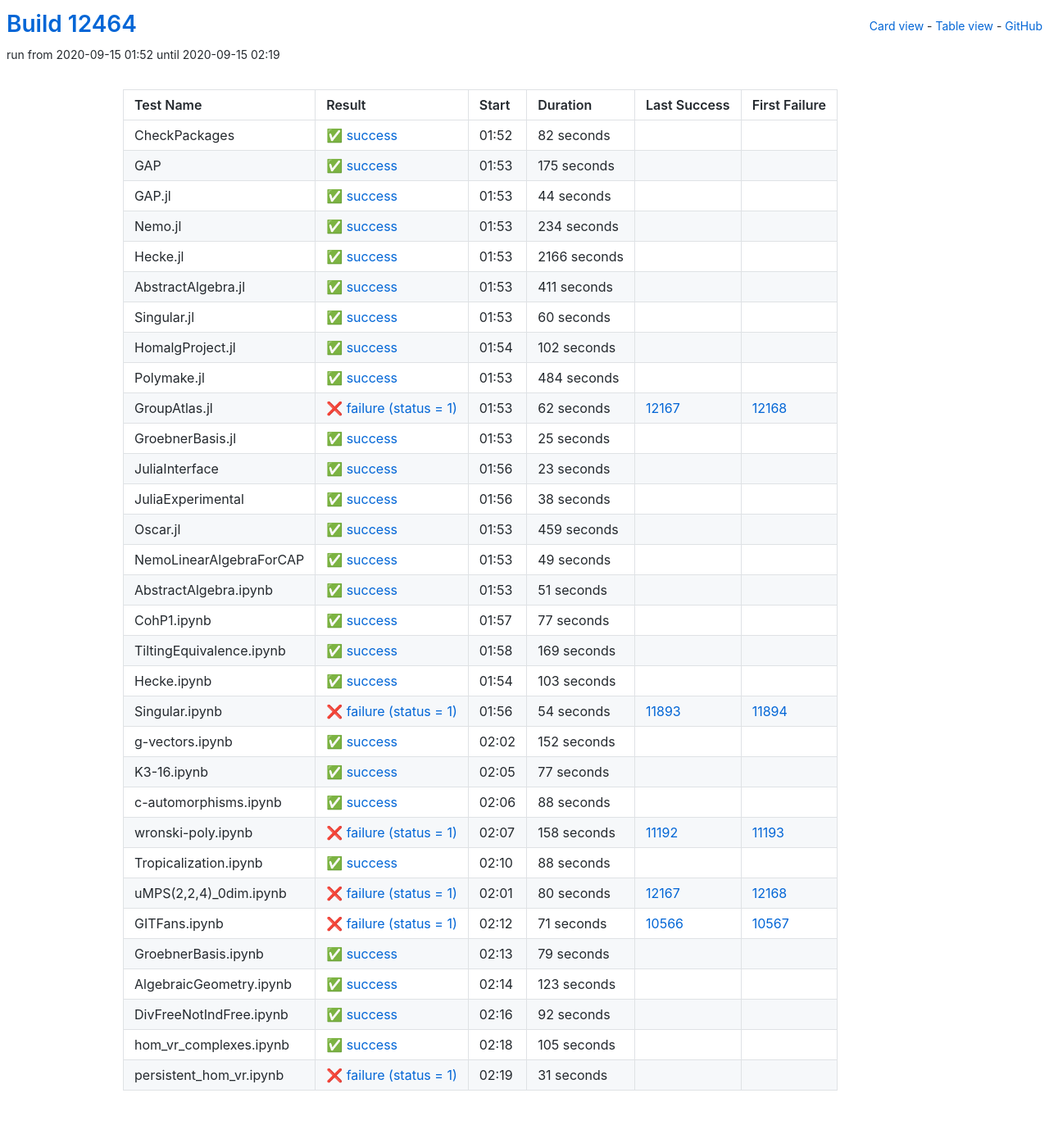
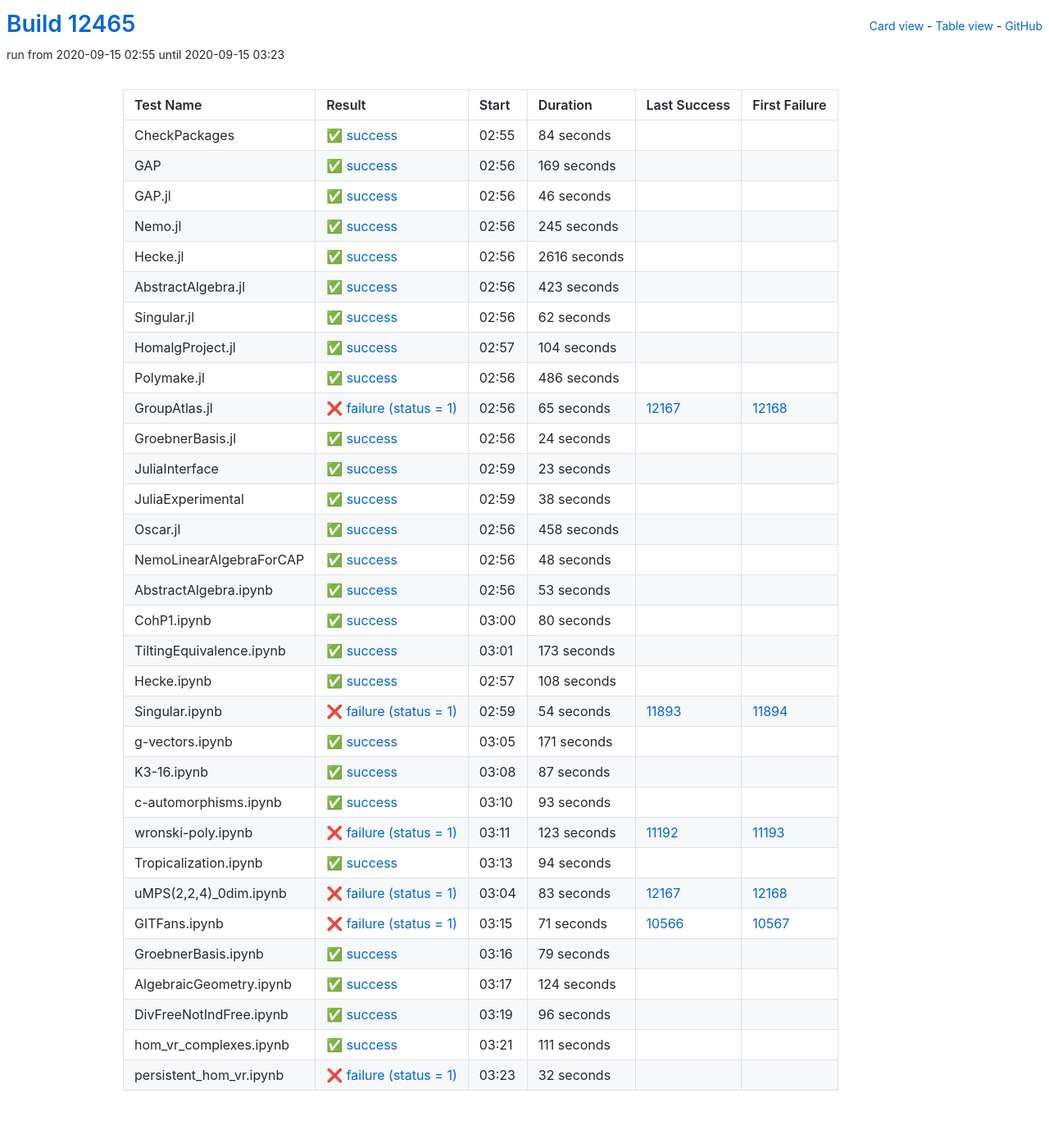
Before and after one commit to oscar-system/oscar-ci-status, a Jekyll site: the page built from table.html, in a window 1280 px wide. Shown: the whole page at 82% size. Built offline with Jekyll 4.4.1, drawn with Linux system fonts in a browser that asks for light colours.

Commit message:
Build #12465

```diff
--- a/_data/ci.yml
+++ b/_data/ci.yml
@@ -1,6 +1,6 @@
 ---
-build: 12464
-build_url: https://oscarci.mathematik.uni-kl.de/job/oscar/12464/
+build: 12465
+build_url: https://oscarci.mathematik.uni-kl.de/job/oscar/12465/
 job: oscar
 organization: oscar-system
 repo: oscar-ci-status
@@ -8,140 +8,140 @@
 tests:
 - name: CheckPackages
   id: checkpackages
-  log: https://oscarci.mathematik.uni-kl.de/job/oscar/12464/artifact/logs/build-12464/CheckPackages.log
-  start: 2020-09-15 01:52
+  log: https://oscarci.mathematik.uni-kl.de/job/oscar/12465/artifact/logs/build-12465/CheckPackages.log
+  start: 2020-09-15 02:55
   success: true
   exitcode: 0
   status: success
-  duration: 82
+  duration: 84
   last_success: false
   last_success_url:
   first_failure: false
   first_failure_url:
 - name: GAP
   id: gap
-  log: https://oscarci.mathematik.uni-kl.de/job/oscar/12464/artifact/logs/build-12464/GAP.log
-  start: 2020-09-15 01:53
+  log: https://oscarci.mathematik.uni-kl.de/job/oscar/12465/artifact/logs/build-12465/GAP.log
+  start: 2020-09-15 02:56
   success: true
   exitcode: 0
   status: success
-  duration: 175
+  duration: 169
   last_success: false
   last_success_url:
   first_failure: false
   first_failure_url:
 - name: GAP.jl
   id: gap-jl
-  log: https://oscarci.mathematik.uni-kl.de/job/oscar/12464/artifact/logs/build-12464/GAP.jl.log
-  start: 2020-09-15 01:53
+  log: https://oscarci.mathematik.uni-kl.de/job/oscar/12465/artifact/logs/build-12465/GAP.jl.log
+  start: 2020-09-15 02:56
   success: true
   exitcode: 0
   status: success
-  duration: 44
+  duration: 46
   last_success: false
   last_success_url:
   first_failure: false
   first_failure_url:
 - name: Nemo.jl
   id: nemo-jl
-  log: https://oscarci.mathematik.uni-kl.de/job/oscar/12464/artifact/logs/build-12464/Nemo.jl.log
-  start: 2020-09-15 01:53
+  log: https://oscarci.mathematik.uni-kl.de/job/oscar/12465/artifact/logs/build-12465/Nemo.jl.log
+  start: 2020-09-15 02:56
   success: true
   exitcode: 0
   status: success
-  duration: 234
+  duration: 245
   last_success: false
   last_success_url:
   first_failure: false
   first_failure_url:
 - name: Hecke.jl
   id: hecke-jl
-  log: https://oscarci.mathematik.uni-kl.de/job/oscar/12464/artifact/logs/build-12464/Hecke.jl.log
-  start: 2020-09-15 01:53
+  log: https://oscarci.mathematik.uni-kl.de/job/oscar/12465/artifact/logs/build-12465/Hecke.jl.log
+  start: 2020-09-15 02:56
   success: true
   exitcode: 0
   status: success
-  duration: 2166
+  duration: 2616
   last_success: false
   last_success_url:
   first_failure: false
   first_failure_url:
 - name: AbstractAlgebra.jl
   id: abstractalgebra-jl
-  log: https://oscarci.mathematik.uni-kl.de/job/oscar/12464/artifact/logs/build-12464/AbstractAlgebra.jl.log
-  start: 2020-09-15 01:53
+  log: https://oscarci.mathematik.uni-kl.de/job/oscar/12465/artifact/logs/build-12465/AbstractAlgebra.jl.log
+  start: 2020-09-15 02:56
   success: true
   exitcode: 0
   status: success
-  duration: 411
+  duration: 423
   last_success: false
   last_success_url:
   first_failure: false
   first_failure_url:
 - name: Singular.jl
   id: singular-jl
-  log: https://oscarci.mathematik.uni-kl.de/job/oscar/12464/artifact/logs/build-12464/Singular.jl.log
-  start: 2020-09-15 01:53
+  log: https://oscarci.mathematik.uni-kl.de/job/oscar/12465/artifact/logs/build-12465/Singular.jl.log
+  start: 2020-09-15 02:56
   success: true
   exitcode: 0
   status: success
-  duration: 60
+  duration: 62
   last_success: false
   last_success_url:
   first_failure: false
   first_failure_url:
 - name: HomalgProject.jl
   id: homalgproject-jl
-  log: https://oscarci.mathematik.uni-kl.de/job/oscar/12464/artifact/logs/build-12464/HomalgProject.jl.log
-  start: 2020-09-15 01:54
+  log: https://oscarci.mathematik.uni-kl.de/job/oscar/12465/artifact/logs/build-12465/HomalgProject.jl.log
+  start: 2020-09-15 02:57
   success: true
   exitcode: 0
   status: success
-  duration: 102
+  duration: 104
   last_success: false
   last_success_url:
   first_failure: false
   first_failure_url:
 - name: Polymake.jl
   id: polymake-jl
-  log: https://oscarci.mathematik.uni-kl.de/job/oscar/12464/artifact/logs/build-12464/Polymake.jl.log
-  start: 2020-09-15 01:53
+  log: https://oscarci.mathematik.uni-kl.de/job/oscar/12465/artifact/logs/build-12465/Polymake.jl.log
+  start: 2020-09-15 02:56
   success: true
   exitcode: 0
   status: success
-  duration: 484
+  duration: 486
   last_success: false
   last_success_url:
   first_failure: false
   first_failure_url:
 - name: GroupAtlas.jl
   id: groupatlas-jl
-  log: https://oscarci.mathematik.uni-kl.de/job/oscar/12464/artifact/logs/build-12464/GroupAtlas.jl.log
-  start: 2020-09-15 01:53
+  log: https://oscarci.mathematik.uni-kl.de/job/oscar/12465/artifact/logs/build-12465/GroupAtlas.jl.log
+  start: 2020-09-15 02:56
   success: false
   exitcode: 1
   status: failure
-  duration: 62
+  duration: 65
   last_success: 12167
   last_success_url: https://oscarci.mathematik.uni-kl.de/job/oscar/12167/
   first_failure: 12168
   first_failure_url: https://oscarci.mathematik.uni-kl.de/job/oscar/12168/
 - name: GroebnerBasis.jl
   id: groebnerbasis-jl
-  log: https://oscarci.mathematik.uni-kl.de/job/oscar/12464/artifact/logs/build-12464/GroebnerBasis.jl.log
-  start: 2020-09-15 01:53
+  log: https://oscarci.mathematik.uni-kl.de/job/oscar/12465/artifact/logs/build-12465/GroebnerBasis.jl.log
+  start: 2020-09-15 02:56
   success: true
   exitcode: 0
   status: success
-  duration: 25
+  duration: 24
   last_success: false
   last_success_url:
   first_failure: false
   first_failure_url:
 - name: JuliaInterface
   id: juliainterface
-  log: https://oscarci.mathematik.uni-kl.de/job/oscar/12464/artifact/logs/build-12464/JuliaInterface.log
-  start: 2020-09-15 01:56
+  log: https://oscarci.mathematik.uni-kl.de/job/oscar/12465/artifact/logs/build-12465/JuliaInterface.log
+  start: 2020-09-15 02:59
   success: true
   exitcode: 0
   status: success
@@ -152,8 +152,8 @@
   first_failure_url:
 - name: JuliaExperimental
   id: juliaexperimental
-  log: https://oscarci.mathematik.uni-kl.de/job/oscar/12464/artifact/logs/build-12464/JuliaExperimental.log
-  start: 2020-09-15 01:56
+  log: https://oscarci.mathematik.uni-kl.de/job/oscar/12465/artifact/logs/build-12465/JuliaExperimental.log
+  start: 2020-09-15 02:59
   success: true
   exitcode: 0
   status: success
@@ -164,80 +164,80 @@
   first_failure_url:
 - name: Oscar.jl
   id: oscar-jl
-  log: https://oscarci.mathematik.uni-kl.de/job/oscar/12464/artifact/logs/build-12464/Oscar.jl.log
-  start: 2020-09-15 01:53
+  log: https://oscarci.mathematik.uni-kl.de/job/oscar/12465/artifact/logs/build-12465/Oscar.jl.log
+  start: 2020-09-15 02:56
   success: true
   exitcode: 0
   status: success
-  duration: 459
+  duration: 458
   last_success: false
   last_success_url:
   first_failure: false
   first_failure_url:
 - name: NemoLinearAlgebraForCAP
   id: nemolinearalgebraforcap
-  log: https://oscarci.mathematik.uni-kl.de/job/oscar/12464/artifact/logs/build-12464/NemoLinearAlgebraForCAP.log
-  start: 2020-09-15 01:53
+  log: https://oscarci.mathematik.uni-kl.de/job/oscar/12465/artifact/logs/build-12465/NemoLinearAlgebraForCAP.log
+  start: 2020-09-15 02:56
   success: true
   exitcode: 0
   status: success
-  duration: 49
+  duration: 48
   last_success: false
   last_success_url:
   first_failure: false
   first_failure_url:
 - name: AbstractAlgebra.ipynb
   id: abstractalgebra-ipynb
-  log: https://oscarci.mathematik.uni-kl.de/job/oscar/12464/artifact/logs/build-12464/AbstractAlgebra.ipynb.log
-  start: 2020-09-15 01:53
+  log: https://oscarci.mathematik.uni-kl.de/job/oscar/12465/artifact/logs/build-12465/AbstractAlgebra.ipynb.log
+  start: 2020-09-15 02:56
   success: true
   exitcode: 0
   status: success
-  duration: 51
+  duration: 53
   last_success: false
   last_success_url:
   first_failure: false
   first_failure_url:
 - name: CohP1.ipynb
   id: cohp1-ipynb
-  log: https://oscarci.mathematik.uni-kl.de/job/oscar/12464/artifact/logs/build-12464/CohP1.ipynb.log
-  start: 2020-09-15 01:57
+  log: https://oscarci.mathematik.uni-kl.de/job/oscar/12465/artifact/logs/build-12465/CohP1.ipynb.log
+  start: 2020-09-15 03:00
   success: true
   exitcode: 0
   status: success
-  duration: 77
+  duration: 80
   last_success: false
   last_success_url:
   first_failure: false
   first_failure_url:
 - name: TiltingEquivalence.ipynb
   id: tiltingequivalence-ipynb
-  log: https://oscarci.mathematik.uni-kl.de/job/oscar/12464/artifact/logs/build-12464/TiltingEquivalence.ipynb.log
-  start: 2020-09-15 01:58
+  log: https://oscarci.mathematik.uni-kl.de/job/oscar/12465/artifact/logs/build-12465/TiltingEquivalence.ipynb.log
+  start: 2020-09-15 03:01
   success: true
   exitcode: 0
   status: success
-  duration: 169
+  duration: 173
   last_success: false
   last_success_url:
   first_failure: false
   first_failure_url:
 - name: Hecke.ipynb
   id: hecke-ipynb
-  log: https://oscarci.mathematik.uni-kl.de/job/oscar/12464/artifact/logs/build-12464/Hecke.ipynb.log
-  start: 2020-09-15 01:54
+  log: https://oscarci.mathematik.uni-kl.de/job/oscar/12465/artifact/logs/build-12465/Hecke.ipynb.log
+  start: 2020-09-15 02:57
   success: true
   exitcode: 0
   status: success
-  duration: 103
+  duration: 108
   last_success: false
   last_success_url:
   first_failure: false
   first_failure_url:
 - name: Singular.ipynb
   id: singular-ipynb
-  log: https://oscarci.mathematik.uni-kl.de/job/oscar/12464/artifact/logs/build-12464/Singular.ipynb.log
-  start: 2020-09-15 01:56
+  log: https://oscarci.mathematik.uni-kl.de/job/oscar/12465/artifact/logs/build-12465/Singular.ipynb.log
+  start: 2020-09-15 02:59
   success: false
   exitcode: 1
   status: failure
@@ -248,80 +248,80 @@
   first_failure_url: https://oscarci.mathematik.uni-kl.de/job/oscar/11894/
 - name: g-vectors.ipynb
   id: g-vectors-ipynb
-  log: https://oscarci.mathematik.uni-kl.de/job/oscar/12464/artifact/logs/build-12464/g-vectors.ipynb.log
-  start: 2020-09-15 02:02
+  log: https://oscarci.mathematik.uni-kl.de/job/oscar/12465/artifact/logs/build-12465/g-vectors.ipynb.log
+  start: 2020-09-15 03:05
   success: true
   exitcode: 0
   status: success
-  duration: 152
+  duration: 171
   last_success: false
   last_success_url:
   first_failure: false
   first_failure_url:
 - name: K3-16.ipynb
   id: k3-16-ipynb
-  log: https://oscarci.mathematik.uni-kl.de/job/oscar/12464/artifact/logs/build-12464/K3-16.ipynb.log
-  start: 2020-09-15 02:05
+  log: https://oscarci.mathematik.uni-kl.de/job/oscar/12465/artifact/logs/build-12465/K3-16.ipynb.log
+  start: 2020-09-15 03:08
   success: true
   exitcode: 0
   status: success
-  duration: 77
+  duration: 87
   last_success: false
   last_success_url:
   first_failure: false
   first_failure_url:
 - name: c-automorphisms.ipynb
   id: c-automorphisms-ipynb
-  log: https://oscarci.mathematik.uni-kl.de/job/oscar/12464/artifact/logs/build-12464/c-automorphisms.ipynb.log
-  start: 2020-09-15 02:06
+  log: https://oscarci.mathematik.uni-kl.de/job/oscar/12465/artifact/logs/build-12465/c-automorphisms.ipynb.log
+  start: 2020-09-15 03:10
   success: true
   exitcode: 0
   status: success
-  duration: 88
+  duration: 93
   last_success: false
   last_success_url:
   first_failure: false
   first_failure_url:
 - name: wronski-poly.ipynb
   id: wronski-poly-ipynb
-  log: https://oscarci.mathematik.uni-kl.de/job/oscar/12464/artifact/logs/build-12464/wronski-poly.ipynb.log
-  start: 2020-09-15 02:07
+  log: https://oscarci.mathematik.uni-kl.de/job/oscar/12465/artifact/logs/build-12465/wronski-poly.ipynb.log
+  start: 2020-09-15 03:11
   success: false
   exitcode: 1
   status: failure
-  duration: 158
+  duration: 123
   last_success: 11192
   last_success_url: https://oscarci.mathematik.uni-kl.de/job/oscar/11192/
   first_failure: 11193
   first_failure_url: https://oscarci.mathematik.uni-kl.de/job/oscar/11193/
 - name: Tropicalization.ipynb
   id: tropicalization-ipynb
-  log: https://oscarci.mathematik.uni-kl.de/job/oscar/12464/artifact/logs/build-12464/Tropicalization.ipynb.log
-  start: 2020-09-15 02:10
+  log: https://oscarci.mathematik.uni-kl.de/job/oscar/12465/artifact/logs/build-12465/Tropicalization.ipynb.log
+  start: 2020-09-15 03:13
   success: true
   exitcode: 0
   status: success
-  duration: 88
+  duration: 94
   last_success: false
   last_success_url:
   first_failure: false
   first_failure_url:
 - name: uMPS(2,2,4)_0dim.ipynb
   id: umps-2-2-4-0dim-ipynb
-  log: https://oscarci.mathematik.uni-kl.de/job/oscar/12464/artifact/logs/build-12464/uMPS-2-2-4-_0dim.ipynb.log
-  start: 2020-09-15 02:01
+  log: https://oscarci.mathematik.uni-kl.de/job/oscar/12465/artifact/logs/build-12465/uMPS-2-2-4-_0dim.ipynb.log
+  start: 2020-09-15 03:04
   success: false
   exitcode: 1
   status: failure
-  duration: 80
+  duration: 83
   last_success: 12167
   last_success_url: https://oscarci.mathematik.uni-kl.de/job/oscar/12167/
   first_failure: 12168
   first_failure_url: https://oscarci.mathematik.uni-kl.de/job/oscar/12168/
 - name: GITFans.ipynb
   id: gitfans-ipynb
-  log: https://oscarci.mathematik.uni-kl.de/job/oscar/12464/artifact/logs/build-12464/GITFans.ipynb.log
-  start: 2020-09-15 02:12
+  log: https://oscarci.mathematik.uni-kl.de/job/oscar/12465/artifact/logs/build-12465/GITFans.ipynb.log
+  start: 2020-09-15 03:15
   success: false
   exitcode: 1
   status: failure
@@ -332,8 +332,8 @@
   first_failure_url: https://oscarci.mathematik.uni-kl.de/job/oscar/10567/
 - name: GroebnerBasis.ipynb
   id: groebnerbasis-ipynb
-  log: https://oscarci.mathematik.uni-kl.de/job/oscar/12464/artifact/logs/build-12464/GroebnerBasis.ipynb.log
-  start: 2020-09-15 02:13
+  log: https://oscarci.mathematik.uni-kl.de/job/oscar/12465/artifact/logs/build-12465/GroebnerBasis.ipynb.log
+  start: 2020-09-15 03:16
   success: true
   exitcode: 0
   status: success
@@ -344,48 +344,48 @@
   first_failure_url:
 - name: AlgebraicGeometry.ipynb
   id: algebraicgeometry-ipynb
-  log: https://oscarci.mathematik.uni-kl.de/job/oscar/12464/artifact/logs/build-12464/AlgebraicGeometry.ipynb.log
-  start: 2020-09-15 02:14
+  log: https://oscarci.mathematik.uni-kl.de/job/oscar/12465/artifact/logs/build-12465/AlgebraicGeometry.ipynb.log
+  start: 2020-09-15 03:17
   success: true
   exitcode: 0
   status: success
-  duration: 123
+  duration: 124
   last_success: false
   last_success_url:
   first_failure: false
   first_failure_url:
 - name: DivFreeNotIndFree.ipynb
   id: divfreenotindfree-ipynb
-  log: https://oscarci.mathematik.uni-kl.de/job/oscar/12464/artifact/logs/build-12464/DivFreeNotIndFree.ipynb.log
-  start: 2020-09-15 02:16
+  log: https://oscarci.mathematik.uni-kl.de/job/oscar/12465/artifact/logs/build-12465/DivFreeNotIndFree.ipynb.log
+  start: 2020-09-15 03:19
   success: true
   exitcode: 0
   status: success
-  duration: 92
+  duration: 96
   last_success: false
   last_success_url:
   first_failure: false
   first_failure_url:
 - name: hom_vr_complexes.ipynb
   id: hom-vr-complexes-ipynb
-  log: https://oscarci.mathematik.uni-kl.de/job/oscar/12464/artifact/logs/build-12464/hom_vr_complexes.ipynb.log
-  start: 2020-09-15 02:18
+  log: https://oscarci.mathematik.uni-kl.de/job/oscar/12465/artifact/logs/build-12465/hom_vr_complexes.ipynb.log
+  start: 2020-09-15 03:21
   success: true
   exitcode: 0
   status: success
-  duration: 105
+  duration: 111
   last_success: false
   last_success_url:
   first_failure: false
   first_failure_url:
 - name: persistent_hom_vr.ipynb
   id: persistent-hom-vr-ipynb
-  log: https://oscarci.mathematik.uni-kl.de/job/oscar/12464/artifact/logs/build-12464/persistent_hom_vr.ipynb.log
-  start: 2020-09-15 02:19
+  log: https://oscarci.mathematik.uni-kl.de/job/oscar/12465/artifact/logs/build-12465/persistent_hom_vr.ipynb.log
+  start: 2020-09-15 03:23
   success: false
   exitcode: 1
   status: failure
-  duration: 31
+  duration: 32
   last_success: false
   last_success_url:
   first_failure: false
```
Also changed, not shown: README.md.
